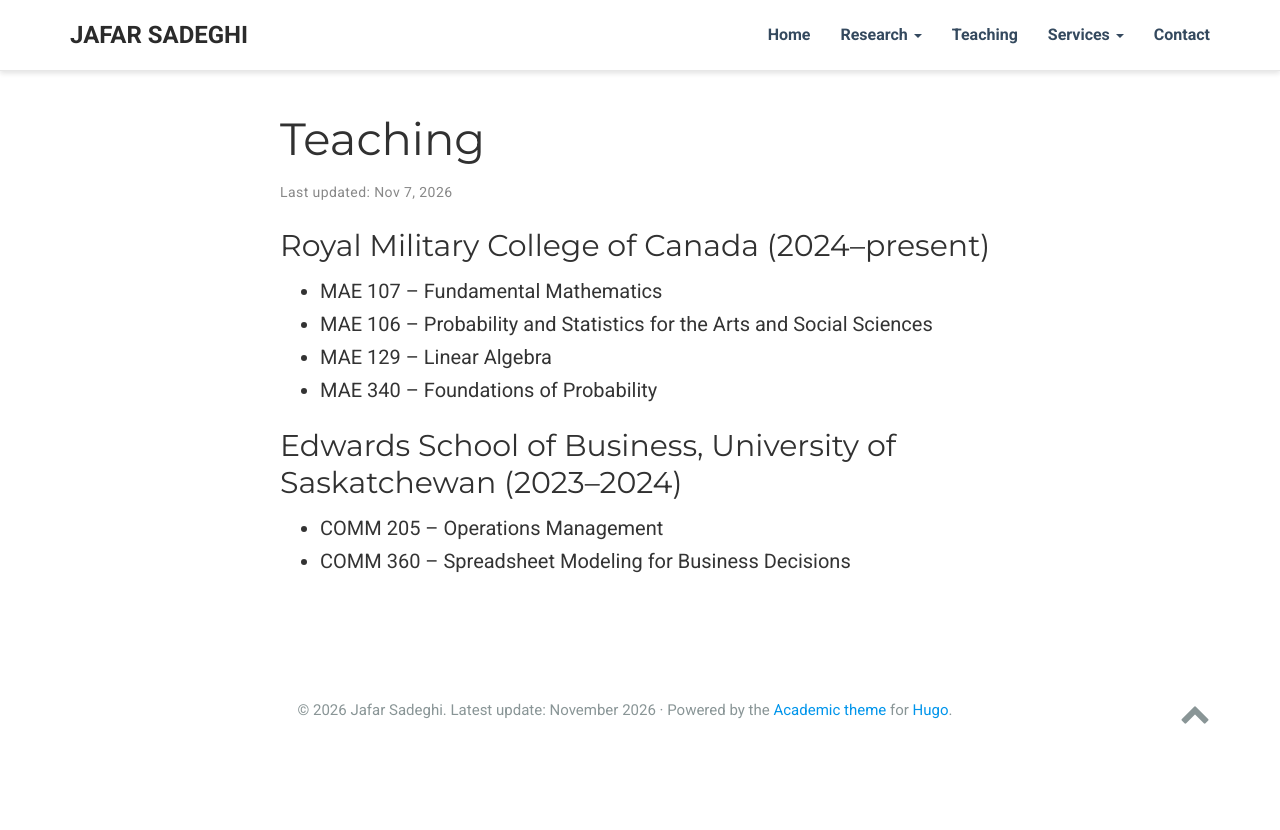
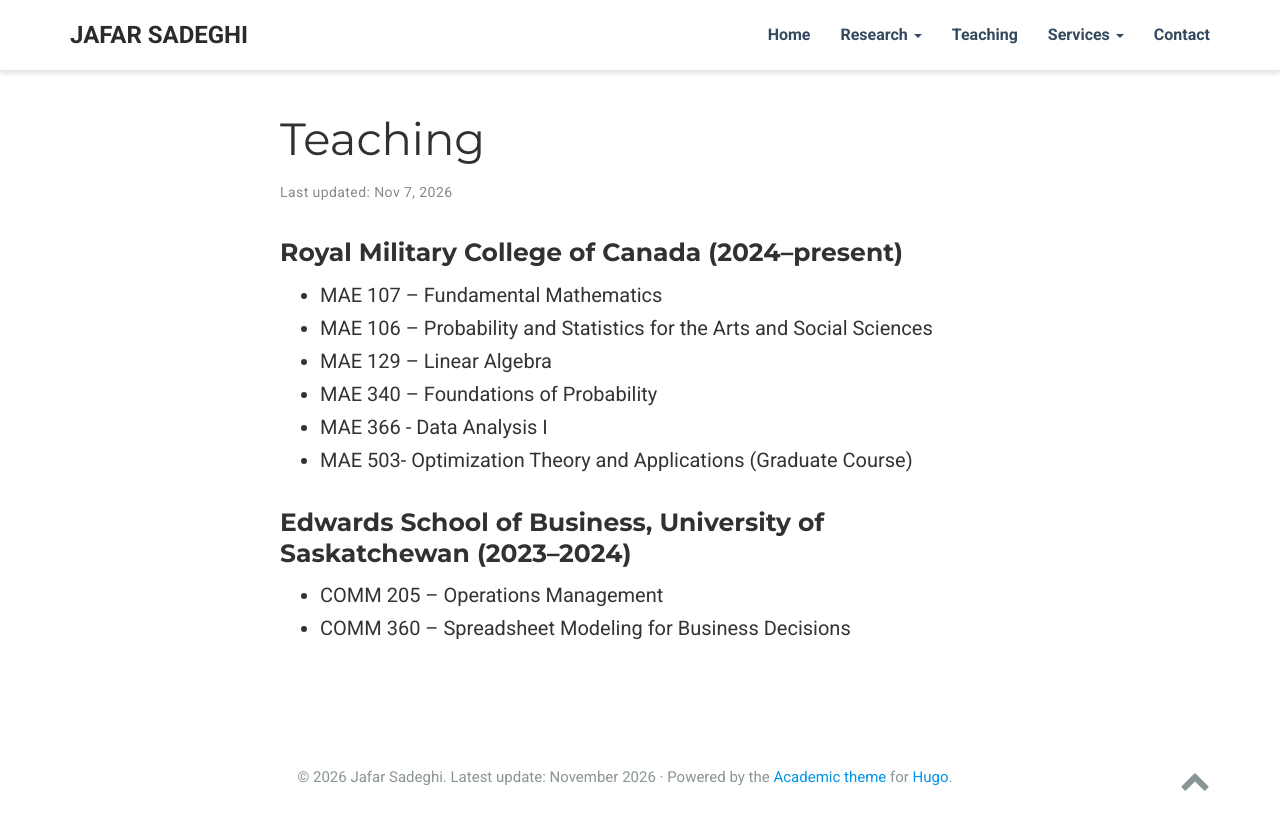
Before and after one commit to J-sadeghi/j-sadeghi.github.io, a Jekyll site: the page built from pages/courses.md, in a window 1280 px wide. Shown: the top 830 px of the page. Built offline with Jekyll 4.4.1, drawn with Linux system fonts in a browser that asks for light colours.

Commit message:
Update pages/courses.md (via Pages CMS)

```diff
--- a/pages/courses.md
+++ b/pages/courses.md
@@ -1,14 +1,18 @@
 ---
 title: Teaching
+hide: false
+hide_date: false
 ---
-## Royal Military College of Canada (2024–present)
+### Royal Military College of Canada (2024–present)
 
 - MAE 107 – Fundamental Mathematics
 - MAE 106 – Probability and Statistics for the Arts and Social Sciences
 - MAE 129 – Linear Algebra
 - MAE 340 – Foundations of Probability
+- MAE 366 - Data Analysis I
+- MAE 503- Optimization Theory and Applications (Graduate Course)
 
-## Edwards School of Business, University of Saskatchewan (2023–2024)
+### Edwards School of Business, University of Saskatchewan (2023–2024)
 
 - COMM 205 – Operations Management
 - COMM 360 – Spreadsheet Modeling for Business Decisions
```
